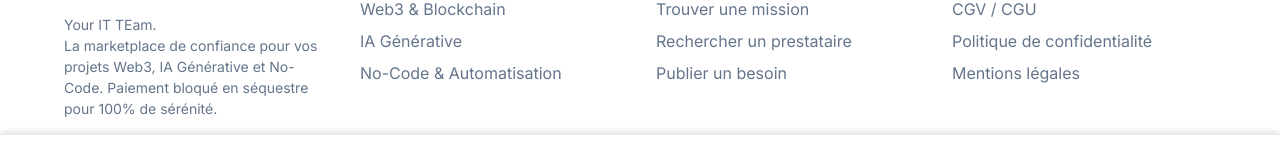
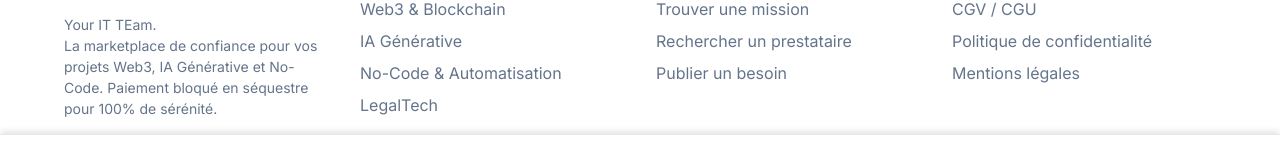
Before and after one commit to TAMS-YITTE/YITTENET, a React (Vite) app: page /profile/1 in a window 1280 px wide. Shown: the part 547-705 px from the top of the page. Built offline with nearby package versions, Linux system fonts and the light colour scheme; no server answers; the database is empty.

Commit message:
fix: add LegalTech to footer, postjob and profile

```diff
--- a/src/components/Footer.jsx
+++ b/src/components/Footer.jsx
@@ -25,6 +25,7 @@ const Footer = () => {
             <li><Link to="/domain/web3" style={{ color: 'var(--text-muted)' }}>Web3 & Blockchain</Link></li>
             <li><Link to="/domain/genai" style={{ color: 'var(--text-muted)' }}>IA Générative</Link></li>
             <li><Link to="/domain/nocode" style={{ color: 'var(--text-muted)' }}>No-Code & Automatisation</Link></li>
+            <li><Link to="/domain/legaltech" style={{ color: 'var(--text-muted)' }}>LegalTech</Link></li>
           </ul>
         </div>
 
--- a/src/pages/PostJob.jsx
+++ b/src/pages/PostJob.jsx
@@ -189,6 +189,7 @@ const PostJob = () => {
               <option value="web3">Web3 & Blockchain</option>
               <option value="genai">IA Générative</option>
               <option value="nocode">No-Code & Automatisation</option>
+              <option value="legaltech">LegalTech</option>
             </select>
           </div>
 
--- a/src/pages/Profile.jsx
+++ b/src/pages/Profile.jsx
@@ -3,7 +3,7 @@ import { useParams, Link } from 'react-router-dom';
 import { ShieldCheck, Star, Download, FileCheck, Crown } from 'lucide-react';
 import { supabase } from '../lib/supabase';
 
-const DOMAIN_LABELS = { web3: 'Web3 & Blockchain', genai: 'IA Générative', nocode: 'No-Code & Automatisation' };
+const DOMAIN_LABELS = { web3: 'Web3 & Blockchain', genai: 'IA Générative', nocode: 'No-Code & Automatisation', legaltech: 'LegalTech' };
 const LEVEL_LABELS = { junior: 'Junior', confirme: 'Confirmé', expert: 'Expert' };
 
 const Profile = () => {
```
